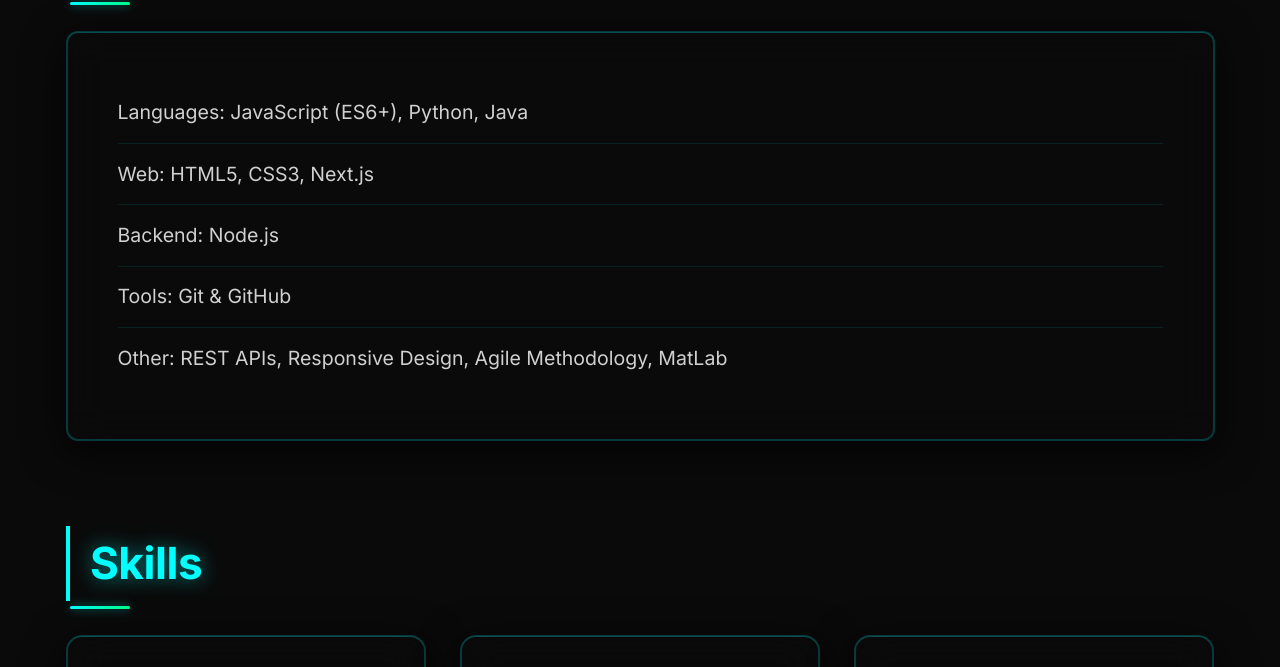
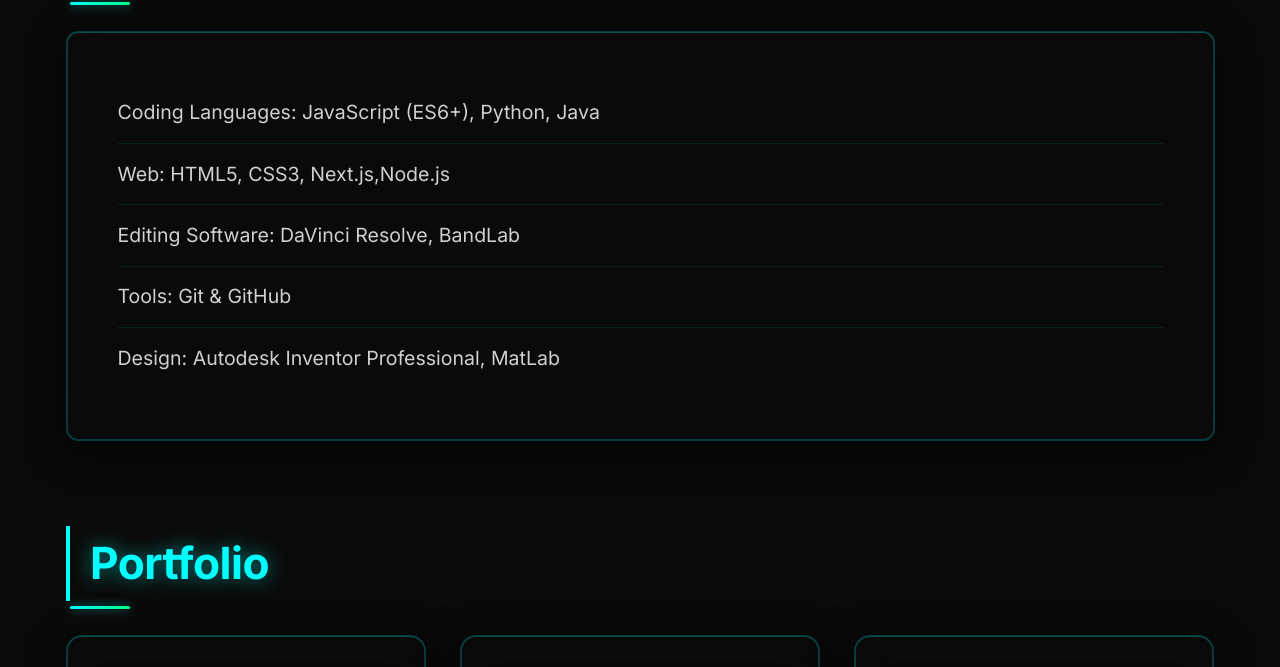
Before and after one commit to abknjit/Portfolio-Website-1.html, a plain HTML site: page index.html in a window 1280 px wide. Shown: the part 1129-1796 px from the top of the page. Drawn offline with Linux system fonts and the light colour scheme; grey boxes are pictures that could not be loaded.

Commit message:
Updated skills

```diff
--- a/index.html
+++ b/index.html
@@ -26,7 +26,7 @@
     <div id="nav-links" class="nav-links">
       <a href="#about">About</a>
       <a href="#skills">Skills</a>
-      <a href="#projects">Skills</a>
+      <a href="#projects">Portfolio</a>
       <a href="#gallery">Projects</a>
       <a href="#contact">Contact</a>
     </div>
@@ -37,7 +37,7 @@
       <h2>About Me</h2>
       <div class="about-content">
         <p>
-          I'm <strong>Asa Brandon Kenneth King</strong>, an aspiring engineer based in Newark, New Jersey. I am a student at <strong>New Jersey Institute of Technology</strong> currently pursuing a Bachelor of Biomedical Engineering Technology.
+          I'm <strong>Asa Brandon Kenneth King</strong>, an aspiring engineer based in Newark, New Jersey. I am a student at <strong>New Jersey Institute of Technology (NJIT)</strong> currently pursuing a Bachelor of Biomedical Engineering Technology.
           I graduated <strong>Bard High School Early College</strong> and attained an Associate of Arts degree.
         </p>
         <p>
@@ -50,16 +50,16 @@
   <section id="skills">
     <h2>Skills</h2>
     <ul class="skills-list">
-      <li>Languages: JavaScript (ES6+), Python, Java</li>
-      <li>Web: HTML5, CSS3, Next.js</li>
-      <li>Backend: Node.js</li>
+      <li>Coding Languages: JavaScript (ES6+), Python, Java</li>
+      <li>Web: HTML5, CSS3, Next.js,Node.js</li>
+      <li>Editing Software: DaVinci Resolve, BandLab</li>
       <li>Tools: Git & GitHub</li>
-      <li>Other: REST APIs, Responsive Design, Agile Methodology, MatLab</li>
+      <li>Design: Autodesk Inventor Professional, MatLab</li>
 
     </ul>
   </section>
     <section id="projects">
-      <h2>Skills</h2>
+      <h2>Portfolio</h2>
       <div class="projects">
         <div class="project-card">
           <img src="images/do-matlab-arduino-electronics-simulink-and-iot-projects.jpg" alt="Arduino Display">
@@ -81,7 +81,7 @@
           <img src="images/Autodesk-Inventor website.jpeg" alt="Inventor Pro">
           <h3>Inventor Pro </h3>
           <p>
-            Ive completed various engineering designs using Inventor Pro.
+            Ive completed various engineering designs using Autodesk Inventor Professional.
           </p>
           <a href="https://github.com/charlieb/weather-now" target="_blank">Arduino Display</a>
         </div>
--- a/styles.css
+++ b/styles.css
@@ -5,6 +5,7 @@
 html {
   font-size: 17px;
   scroll-behavior: smooth;
+  scroll-padding-top: 100px; /* Account for sticky nav bar so titles are visible */
 }
 
 body {
@@ -267,6 +268,7 @@ section {
   margin-bottom: 5rem;
   animation: fadeInUp 0.8s ease-out;
   position: relative;
+  scroll-margin-top: 100px; /* Ensure section titles are visible when scrolling */
 }
 
 @keyframes fadeIn {
```
